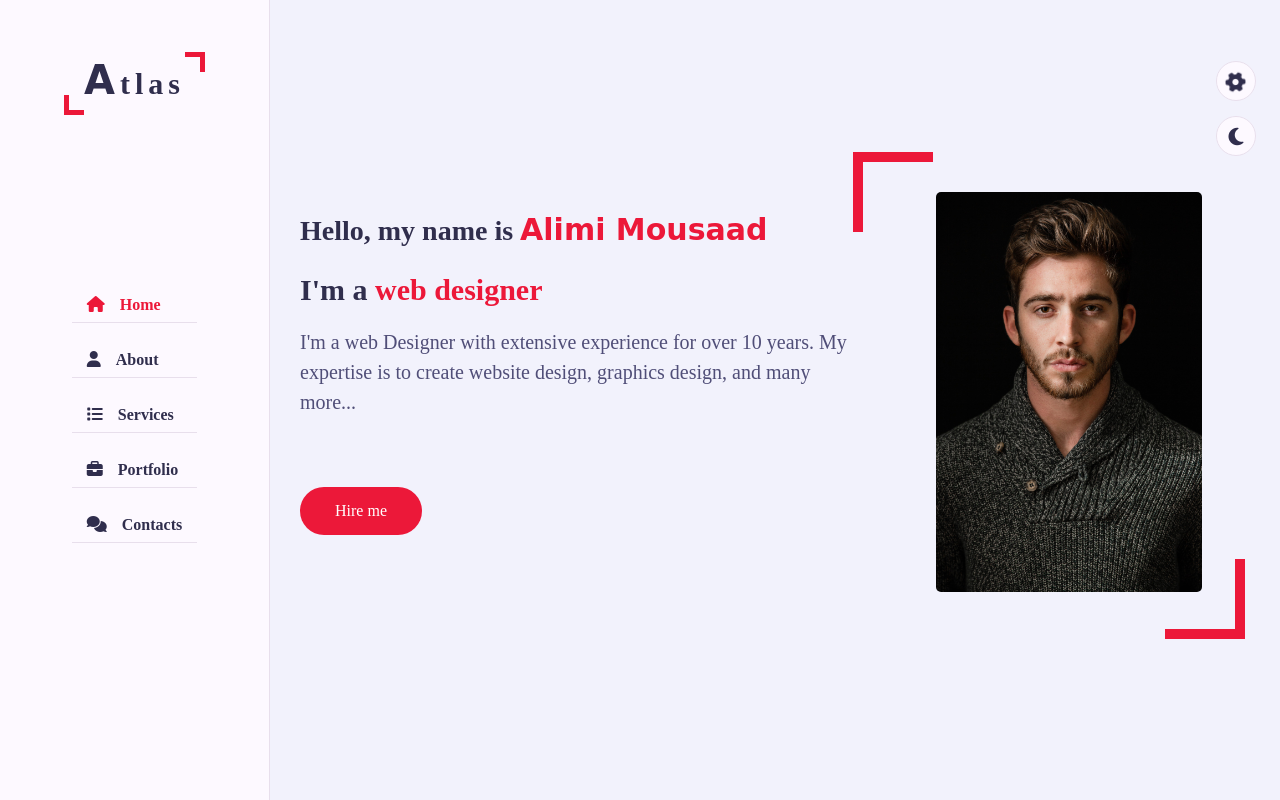
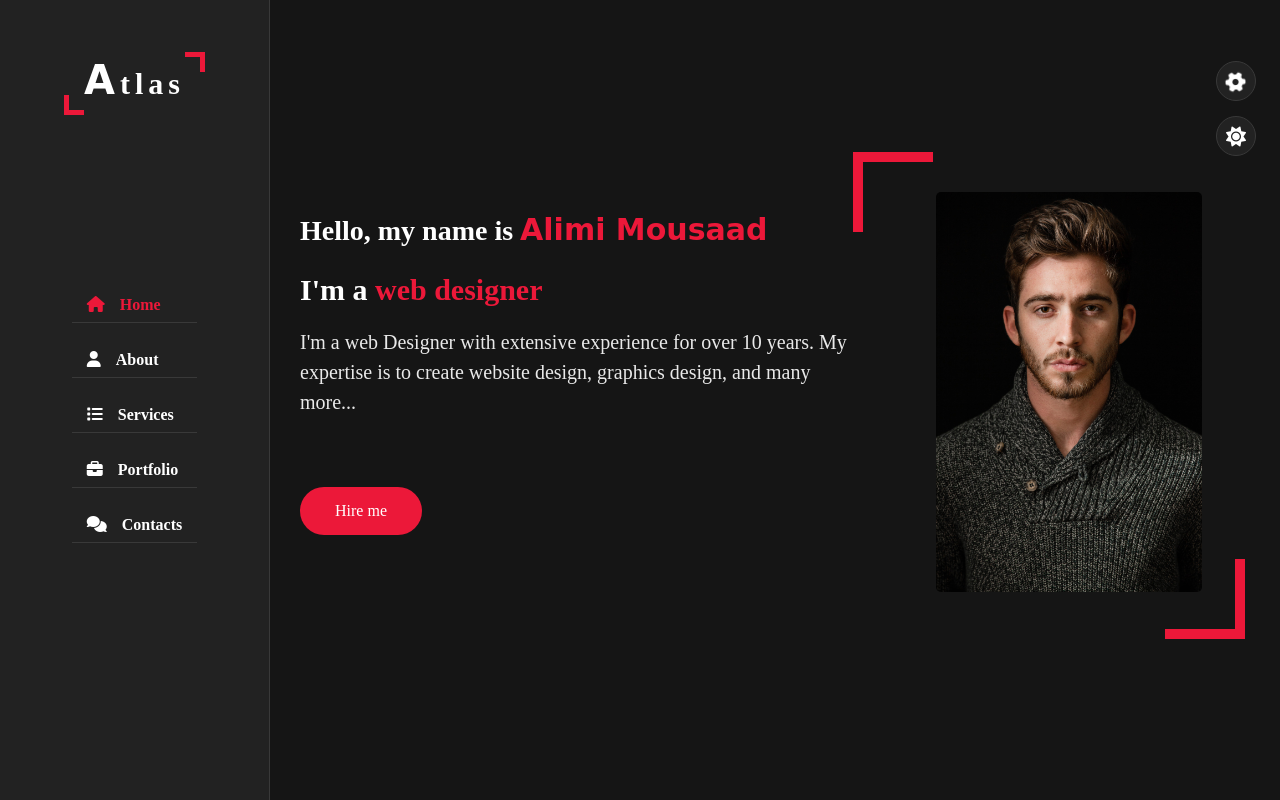
Before and after one commit to Fooagsmart/portfolio-website, a plain HTML site: page index.html in a window 1280 px wide. Both pictures are taken after a click on the element 1236 px from the left and 136 px from the top of the page. Shown: the top 800 px of the page. Drawn offline with Linux system fonts and the light colour scheme; a web font is replaced by a local one.

Commit message:
dark -theme

```diff
--- a/index.html
+++ b/index.html
@@ -28,15 +28,15 @@
                 <span></span>
             </div>
             <ul class="nav">
-                <li><a href="home" class="active"><i class="fa fa-home"></i>Home</a></li>
-                <li><a href="about"><i class="fa fa-user"></i>About</a></li>
-                <li><a href="service"><i class="fa fa-list"></i>Services</a></li>
-                <li><a href="portfolio"><i class="fa fa-briefcase"></i>Portfolio</a></li>
-                <li><a href="contact"><i class="fa fa-comments"></i>Contacts</a></li>
+                <li><a href="#home" class="active"><i class="fa fa-home"></i>Home</a></li>
+                <li><a href="#about"><i class="fa fa-user"></i>About</a></li>
+                <li><a href="#service"><i class="fa fa-list"></i>Services</a></li>
+                <li><a href="#portfolio"><i class="fa fa-briefcase"></i>Portfolio</a></li>
+                <li><a href="#contact"><i class="fa fa-comments"></i>Contacts</a></li>
             </ul>
         </div>
         <div class="main-content">
-            <section class="home section">
+            <section class="home section" id="home">
                 <div class="container">
                     <div class="row">
                         <div class="home-info padd-15">
@@ -53,7 +53,7 @@
             </section>
 
             <!-- About Section -->
-            <section class="about section">
+            <section class="about section" id="about">
                 <div class="container">
                     <div class="row">
                         <div class="section-title padd-15">
@@ -218,7 +218,7 @@
             </section>
 
             <!-- services section -->
-            <section class="service section">
+            <section class="service section" id="service">
                 <div class="container">
                     <div class="row">
                         <div class="section-title padd-15">
@@ -292,7 +292,7 @@
 
             <!-- portfolio -->
 
-            <section class="portfolio section">
+            <section class="portfolio section" id="portfolio">
                 <div class="container">
                     <div class="row">
                         <div class="section-title padd-15">
@@ -359,7 +359,7 @@
             </section>
 
             <!-- contact section -->
-            <section class="contact section">
+            <section class="contact section" id="contact">
                 <div class="container">
                     <div class="row">
                         <div class="section-title padd-15">
@@ -447,7 +447,7 @@
             <i class="fas fa-cog fa-spin"></i>
         </div>
         <div class="day-night s-icon">
-            <i class="fas fa-moon"></i>
+            <i class="fas "></i>
         </div>
         <h4>Theme Colors</h4>
         <div class="colors">
--- a/js/style-switcher.js
+++ b/js/style-switcher.js
@@ -25,3 +25,19 @@ function setActiveStyle(color)
         }
     })
 }
+/*============theme light and dark mode======= */
+const dayNight = document.querySelector(".day-night");
+dayNight.addEventListener("click", () => {
+    dayNight.querySelector("i").classList.toggle("fa-sun");
+    dayNight.querySelector("i").classList.toggle("fa-moon");
+    document.body.classList.toggle("dark");
+})
+window.addEventListener("load", () => {
+    if(document.body.classList.contains("dark"))
+    {
+        dayNight.querySelector("i").classList.add("fa-sun");
+    }
+    else{
+        dayNight.querySelector("i").classList.add("fa-moon");
+    }
+})
--- a/skin/style.css
+++ b/skin/style.css
@@ -14,6 +14,14 @@
     --bg-black-50:#e8dfec;
     --text-black-900:#302e4d;
     --text-black-700:#504e78;
+}
+body.dark
+{
+    --bg-black-900:#151515;
+    --bg-black-100:#222222;
+    --bg-black-50:#393939;
+    --text-black-900:#ffffff;
+    --text-black-700:#e9e9e9;
 }
 body
 {
```
